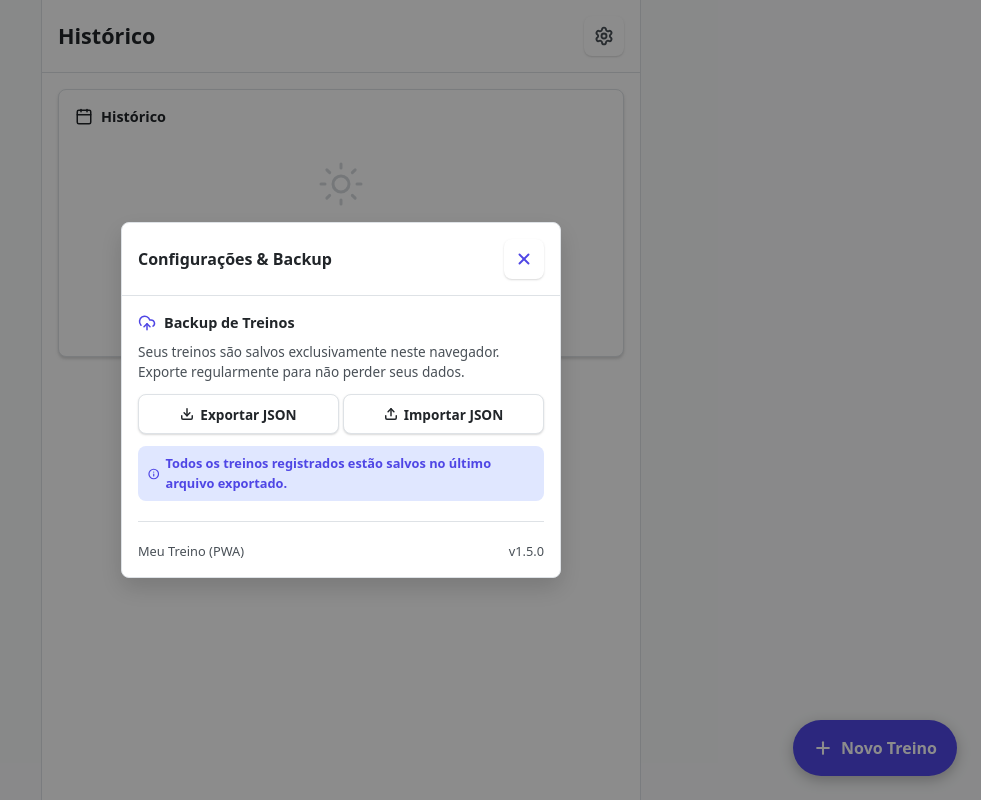
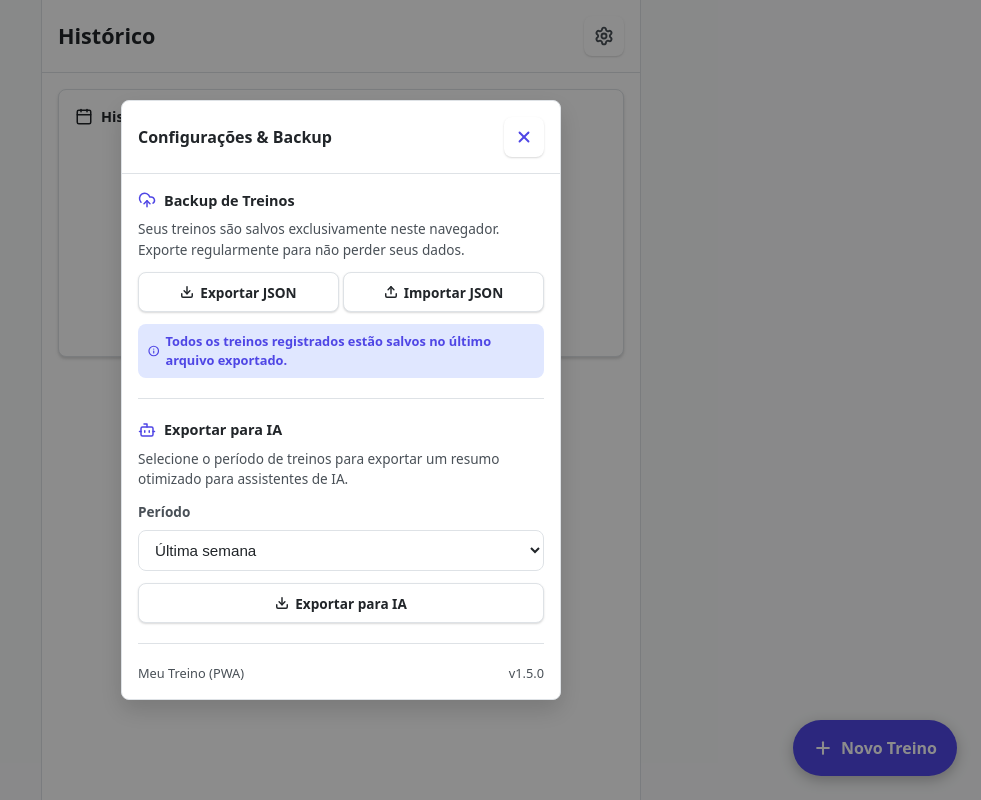
Before and after one commit to DeividSouSan/meu-treino, a React (Vite) app: page / in a window 1280 px wide. Both pictures are taken after a click on the button "Configurações e Backup". Shown: the whole page, without its empty margins (299-1280 px from the left). Built offline with nearby package versions, Linux system fonts and the light colour scheme.

Commit message:
feat(history): adiciona secao de exportacao para IA no historico

```diff
--- /dev/null
+++ b/src/components/history/ExportAISection.tsx
@@ -0,0 +1,106 @@
+import { useState } from 'react';
+import { MtSectionTitle, MtButton, MtSelect, MtCard } from '../ui';
+import { Bot, Download } from 'lucide-react';
+import type { WorkoutSession } from '../../types/workout';
+import { exportHistoryForAI } from '../../services/exportAI';
+
+export interface ExportAISectionProps {
+  /**
+   * Se verdadeiro, renderiza dentro de um MtCard. Se falso, renderiza como container flexível simples.
+   * Padrão: true.
+   */
+  asCard?: boolean;
+  /**
+   * Histórico de treinos a ser filtrado e exportado.
+   */
+  workoutHistory?: WorkoutSession[];
+}
+
+export function ExportAISection({ asCard = true, workoutHistory = [] }: ExportAISectionProps) {
+  const [period, setPeriod] = useState<string>('lastWeek');
+
+  const filterSessionsByPeriod = (
+    sessions: WorkoutSession[],
+    selectedPeriod: string,
+  ): WorkoutSession[] => {
+    const now = new Date();
+    let cutoff = new Date();
+
+    if (selectedPeriod === 'lastWeek') {
+      cutoff.setDate(now.getDate() - 7);
+    } else if (selectedPeriod === 'lastMonth') {
+      cutoff.setMonth(now.getMonth() - 1);
+    } else if (selectedPeriod === 'last2Months') {
+      cutoff.setMonth(now.getMonth() - 2);
+    } else if (selectedPeriod === 'last3Months') {
+      cutoff.setMonth(now.getMonth() - 3);
+    }
+
+    return sessions.filter((session) => {
+      const sessionDate = new Date(session.date);
+      return sessionDate >= cutoff;
+    });
+  };
+
+  const handleExport = () => {
+    const filteredSessions = filterSessionsByPeriod(workoutHistory, period);
+    const formattedText = exportHistoryForAI(filteredSessions);
+
+    const blob = new Blob([formattedText], { type: 'text/plain;charset=utf-8' });
+    const downloadUrl = URL.createObjectURL(blob);
+
+    const anchorElement = document.createElement('a');
+    anchorElement.href = downloadUrl;
+    anchorElement.download = 'workout.txt';
+
+    document.body.appendChild(anchorElement);
+    anchorElement.click();
+
+    document.body.removeChild(anchorElement);
+    URL.revokeObjectURL(downloadUrl);
+  };
+
+  const periodOptions = [
+    { value: 'lastWeek', label: 'Última semana' },
+    { value: 'lastMonth', label: 'Último mês' },
+    { value: 'last2Months', label: 'Últimos 2 meses' },
+    { value: 'last3Months', label: 'Últimos 3 meses' },
+  ];
+
+  const content = (
+    <>
+      <MtSectionTitle icon={<Bot size={18} strokeWidth={2} color="var(--accent-color)" />}>
+        Exportar para IA
+      </MtSectionTitle>
+
+      <p className="text-secondary" style={{ fontSize: '0.85rem' }}>
+        Selecione o período de treinos para exportar um resumo otimizado para assistentes de IA.
+      </p>
+
+      <MtSelect
+        label="Período"
+        value={period}
+        onChange={(e) => setPeriod(e.target.value)}
+        options={periodOptions}
+        style={{ marginTop: 'var(--spacing-xs)' }}
+      />
+
+      <div style={{ display: 'flex', gap: 'var(--spacing-xs)', marginTop: 'var(--spacing-xs)' }}>
+        <MtButton size="small" onClick={handleExport} style={{ flex: 1 }}>
+          <Download size={14} strokeWidth={2.5} strokeLinecap="round" strokeLinejoin="round" />
+          Exportar para IA
+        </MtButton>
+      </div>
+    </>
+  );
+
+  return asCard ? (
+    <MtCard as="section" style={{ gap: 'var(--spacing-sm)', marginBottom: 'var(--spacing-md)' }}>
+      {content}
+    </MtCard>
+  ) : (
+    <div style={{ display: 'flex', flexDirection: 'column', gap: 'var(--spacing-sm)' }}>
+      {content}
+    </div>
+  );
+}
--- a/src/components/history/index.ts
+++ b/src/components/history/index.ts
@@ -15,3 +15,6 @@ export type { FloatingActionButtonProps } from './FloatingActionButton';
 
 export { VersionInfo } from './VersionInfo';
 export type { VersionInfoProps } from './VersionInfo';
+
+export { ExportAISection } from './ExportAISection';
+export type { ExportAISectionProps } from './ExportAISection';
--- a/src/views/HistoryView/HistoryView.tsx
+++ b/src/views/HistoryView/HistoryView.tsx
@@ -2,10 +2,12 @@ import packageInfo from '../../../package.json';
 import { useHistoryView } from './useHistoryView';
 import {
   BackupSection,
+  ExportAISection,
   ActiveWorkoutCard,
   WorkoutHistoryList,
   VersionInfo,
 } from '../../components/history';
+
 import {
   MtCard,
   MtFloatingActionButton,
@@ -109,6 +111,15 @@ export function HistoryView() {
               margin: 'var(--spacing-xs) 0',
             }}
           />
+          {/* Pass the full workout history to ExportAISection for proper export */}
+          <ExportAISection asCard={false} workoutHistory={workoutHistory} />
+          <hr
+            style={{
+              border: 'none',
+              borderTop: '1px solid var(--border-color)',
+              margin: 'var(--spacing-xs) 0',
+            }}
+          />
           <VersionInfo version={packageInfo.version} />
         </div>
       </MtModal>
```
Also changed, not shown: 1 other file (tests, documents, lock files or other folders).
